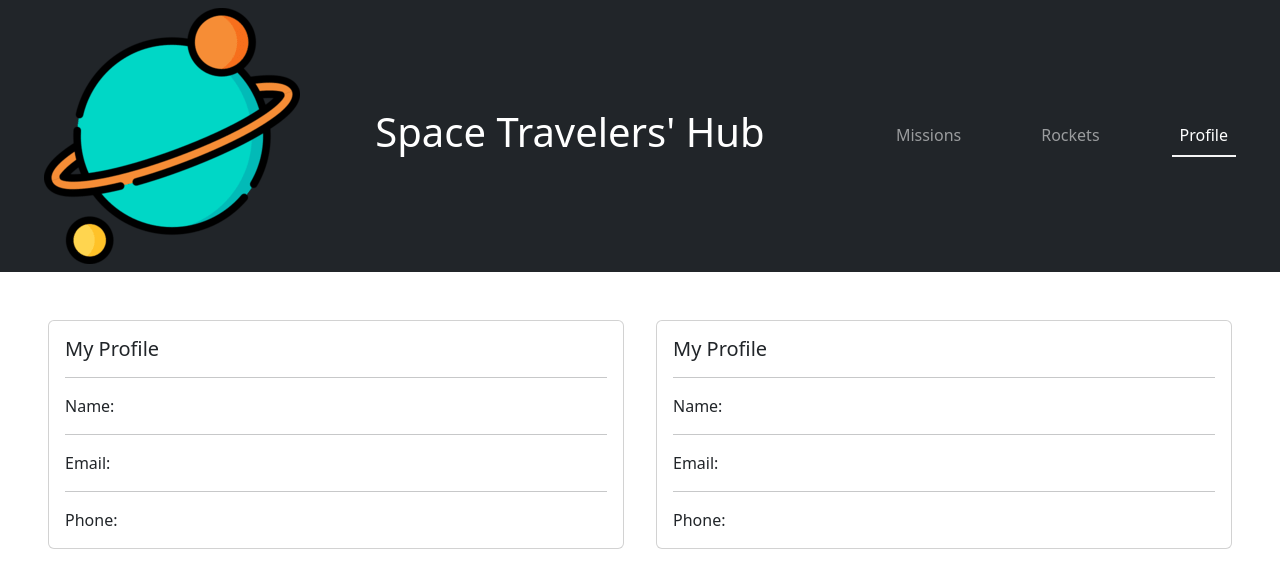
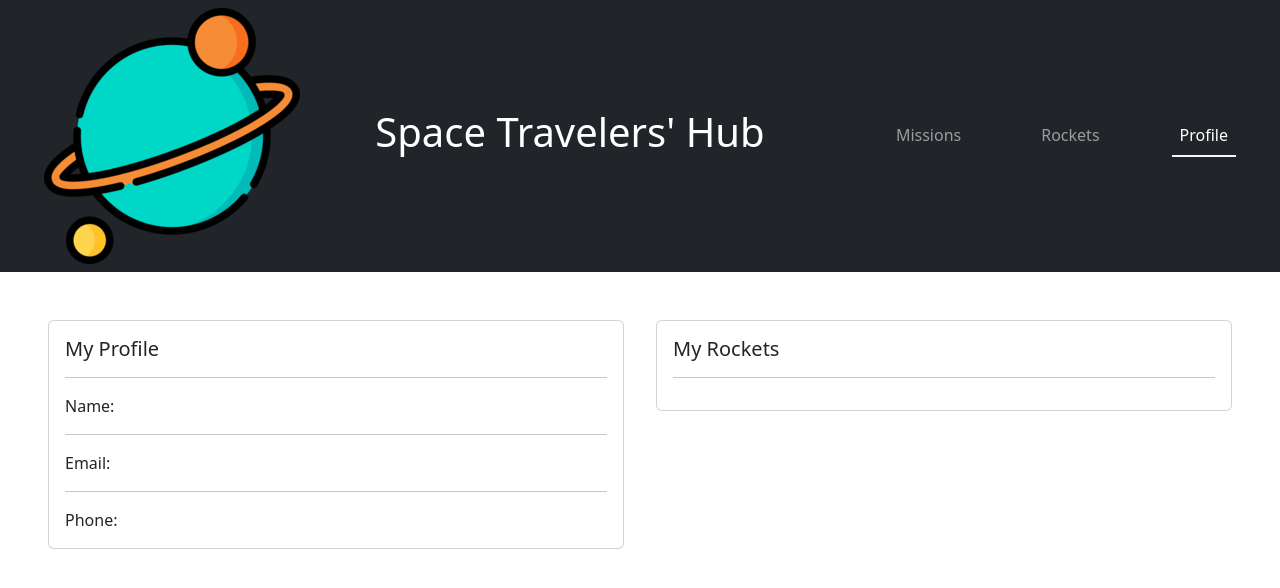
Before and after one commit to OmarMWarraich/Space-Travelers-Hub, a React (Create React App) app: page /profile in a window 1280 px wide. Shown: the top 588 px of the page. Built offline with nearby package versions, Linux system fonts and the light colour scheme.

Commit message:
feat: Display reserved rockets in profile

```diff
--- /dev/null
+++ b/src/features/myProfile/Card.js
@@ -0,0 +1,16 @@
+import React from 'react';
+import PropTypes from 'prop-types';
+
+const Card = ({ name }) => (
+
+  <>
+    <p className="card-text">{name}</p>
+    <hr />
+  </>
+);
+
+Card.propTypes = {
+  name: PropTypes.string.isRequired,
+};
+
+export default Card;
--- a/src/features/myProfile/MyProfile.js
+++ b/src/features/myProfile/MyProfile.js
@@ -1,7 +1,12 @@
 import React from 'react';
+import { useSelector } from 'react-redux';
 import styles from './MyProfile.module.css';
+import Card from './Card';
 
-const MyProfile = () => (
+const MyProfile = () => {
+  const RocketsList = useSelector((state) => state.rockets);
+
+  return (
     <>
       <div className={styles.myProfile}>
         <div className="col-md-6">
@@ -21,18 +26,16 @@ const MyProfile = () => (
         <div className="col-md-6">
           <div className="card">
             <div className="card-body">
-            <h5 className="card-title">My Profile</h5>
+              <h5 className="card-title">My Rockets</h5>
               <hr />
-            <p className="card-text">Name: </p>
-            <hr />
-            <p className="card-text">Email: </p>
-            <hr />
-            <p className="card-text">Phone: </p>
+              {RocketsList.filter((rocket) => rocket.reserved).map((rocket) => (
+                <Card key={rocket.id} name={rocket.name} />))}
             </div>
           </div>
         </div>
       </div>
     </>
   );
+};
 
 export default MyProfile;
--- a/src/features/rockets/Rocket.js
+++ b/src/features/rockets/Rocket.js
@@ -6,7 +6,6 @@ import { cancelRocket, reserveRocket } from './rocketsSlice';
 import styles from './Rocket.module.css';
 
 const Rocket = ({ rocket }) => {
-  /* eslint-disable-next-line no-unused-vars */
   const {
     id, name, description, image, reserved,
   } = rocket;
```
Also changed, not shown: src/features/rockets/Rocket.module.css (+6 -5 lines), src/App.css (line endings or trailing spaces). Lines whose indentation alone changed are shown as unchanged.
